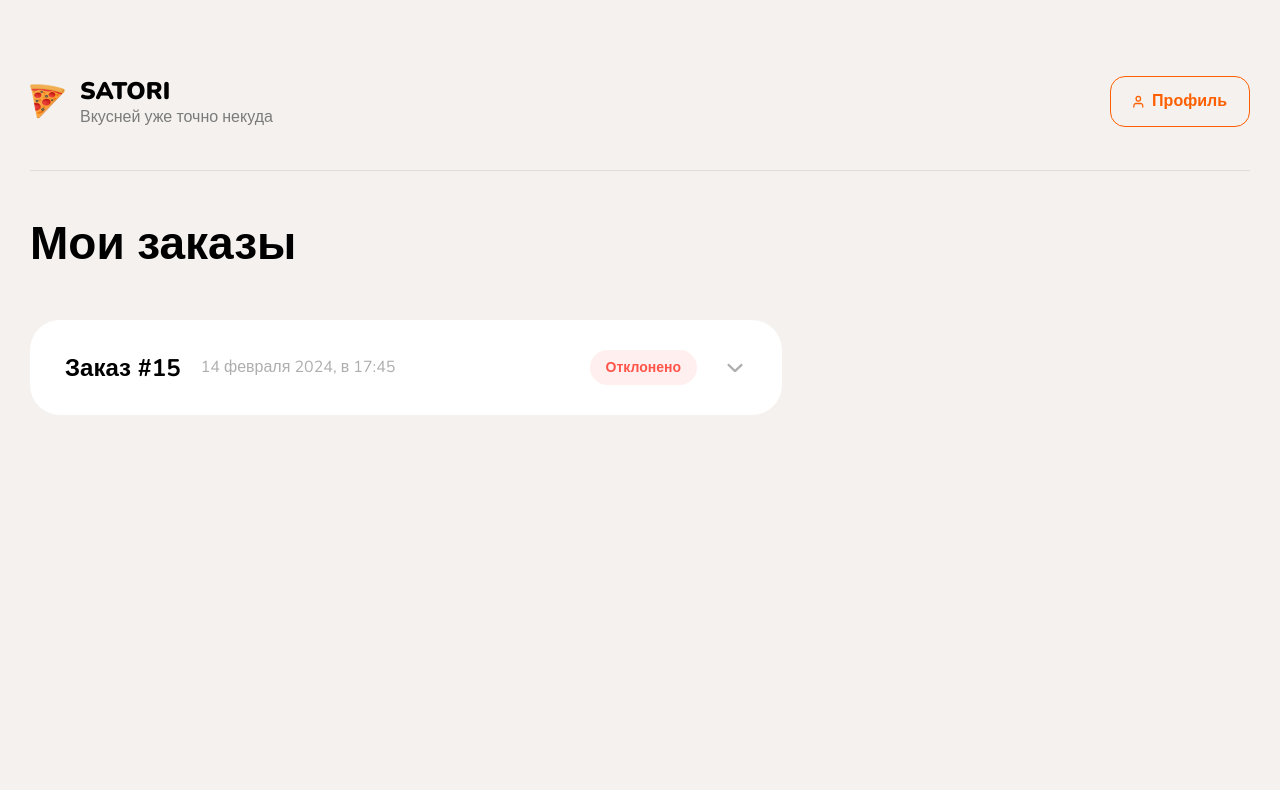
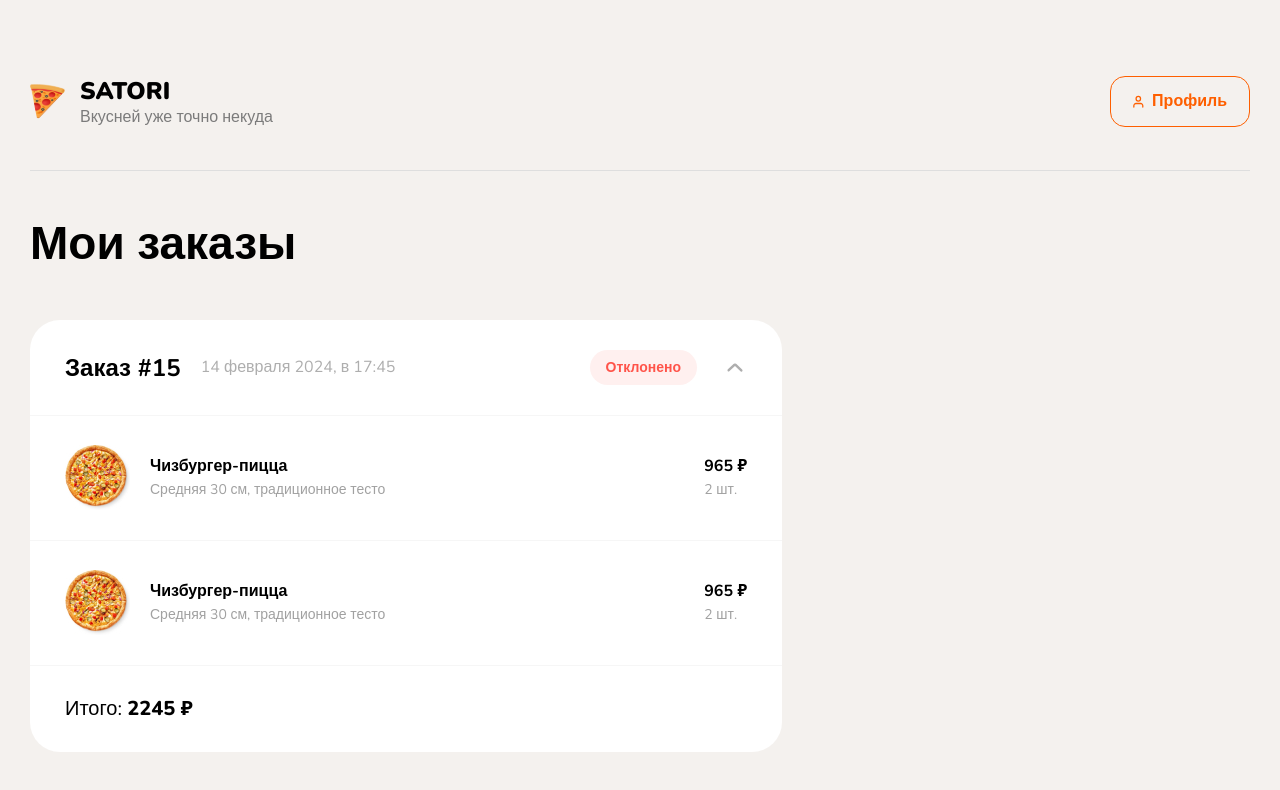
Before and after one commit to tulepbergenov/satori-app, a Next.js app: page /my-orders in a window 1280 px wide. Both pictures are taken after a click on the button "Подробнее о заказе #15". Shown: the top 790 px of the page. Built offline with nearby package versions, Linux system fonts and the light colour scheme; no server answers; what tailwindcss-text-rendering would draw is missing.

Commit message:
feat(my-orders): up order

```diff
--- a/app/(cart)/my-orders/_components/OrderItem/OrderItem.tsx
+++ b/app/(cart)/my-orders/_components/OrderItem/OrderItem.tsx
@@ -1,19 +1,28 @@
+"use client";
+
 import { ArrowDownIcon } from "@/_src/shared/icons";
 import { cn } from "@/_src/shared/libs";
+import {
+  Disclosure,
+  DisclosureButton,
+  DisclosurePanel,
+} from "@headlessui/react";
+import Image from "next/image";
 import { forwardRef } from "react";
 import { OrderProps } from "./OrderItem.type";
 
-export const OrderItem = forwardRef<HTMLDivElement, OrderProps>(
+export const OrderItem = forwardRef<HTMLElement, OrderProps>(
   ({ className, ...props }, ref) => {
     return (
-      <article
-        className={cn(
-          "flex w-full items-center justify-between rounded-[30px] bg-white px-[35px] py-[30px]",
-          className,
-        )}
+      <Disclosure
+        as="article"
+        className={cn("rounded-[30px] bg-white px-[35px] py-[30px]", className)}
         ref={ref}
         {...props}
       >
+        {({ open }) => (
+          <>
+            <div className="flex w-full items-center justify-between">
               <div className="flex items-center gap-x-[20px]">
                 <span className="text-[24px] font-bold leading-[32px]">
                   Заказ #15
@@ -26,16 +35,98 @@ export const OrderItem = forwardRef<HTMLDivElement, OrderProps>(
                 <span className="rounded-[20px] bg-[#FFF0EF] px-[16px] py-[8px] text-[14px] font-semibold leading-[19px] text-[#FF544A]">
                   Отклонено
                 </span>
-          <button
-            aria-label="Подробнее о заказе #16"
+                <DisclosureButton
+                  aria-label="Подробнее о заказе #15"
                   className="flex size-[24px] items-center justify-center text-[#AEAEAE] transition-opacity duration-300 ease-in-out active:opacity-50 [@media(hover:hover)]:hover:opacity-50"
                   title="Подробнее о заказе #16"
                   type="button"
                 >
-            <ArrowDownIcon className="h-auto w-[16px]" />
-          </button>
+                  <ArrowDownIcon
+                    className={cn(
+                      "h-auto w-[16px] transition-transform duration-300 ease-in-out",
+                      {
+                        ["rotate-180 transform"]: open,
+                      },
+                    )}
+                  />
+                </DisclosureButton>
+              </div>
+            </div>
+            <DisclosurePanel>
+              <ul className="flex flex-col pt-[30px]">
+                <li className="flex">
+                  <article className="relative flex w-full items-center justify-between py-[30px] pt-[30px] before:absolute before:-left-[35px] before:top-0 before:h-px before:w-[calc(100%+70px)] before:bg-[#F6F6F6] before:content-['']">
+                    <div className="flex items-center gap-x-[20px]">
+                      <div className="flex size-[65px] items-center justify-center">
+                        <Image
+                          alt="Пицца «Чизбургер»"
+                          className="h-auto w-full"
+                          height={65}
+                          src="/imgs/mock-item-cover.jpg"
+                          width={65}
+                        />
+                      </div>
+                      <div className="flex flex-col gap-y-[3px]">
+                        <span className="text-[16px] font-bold leading-[21px]">
+                          Чизбургер-пицца
+                        </span>
+                        <span className="text-[14px] font-normal leading-[19px] text-[#A1A1A1]">
+                          Средняя 30 см, традиционное тесто
+                        </span>
+                      </div>
+                    </div>
+                    <div className="flex flex-col gap-y-[3px]">
+                      <span className="text-[16px] font-bold leading-[21px]">
+                        965 ₽
+                      </span>
+                      <span className="text-[14px] font-normal leading-[19px] text-[#A1A1A1]">
+                        2 шт.
+                      </span>
                     </div>
                   </article>
+                </li>
+                <li className="flex">
+                  <article className="relative flex w-full items-center justify-between py-[30px] pt-[30px] before:absolute before:-left-[35px] before:top-0 before:h-px before:w-[calc(100%+70px)] before:bg-[#F6F6F6] before:content-['']">
+                    <div className="flex items-center gap-x-[20px]">
+                      <div className="flex size-[65px] items-center justify-center">
+                        <Image
+                          alt="Пицца «Чизбургер»"
+                          className="h-auto w-full"
+                          height={65}
+                          src="/imgs/mock-item-cover.jpg"
+                          width={65}
+                        />
+                      </div>
+                      <div className="flex flex-col gap-y-[3px]">
+                        <span className="text-[16px] font-bold leading-[21px]">
+                          Чизбургер-пицца
+                        </span>
+                        <span className="text-[14px] font-normal leading-[19px] text-[#A1A1A1]">
+                          Средняя 30 см, традиционное тесто
+                        </span>
+                      </div>
+                    </div>
+                    <div className="flex flex-col gap-y-[3px]">
+                      <span className="text-[16px] font-bold leading-[21px]">
+                        965 ₽
+                      </span>
+                      <span className="text-[14px] font-normal leading-[19px] text-[#A1A1A1]">
+                        2 шт.
+                      </span>
+                    </div>
+                  </article>
+                </li>
+              </ul>
+              <div className="relative pt-[30px] before:absolute before:-left-[35px] before:top-0 before:h-px before:w-[calc(100%+70px)] before:bg-[#F6F6F6] before:content-['']">
+                <span className="text-[20px] font-normal leading-[27px]">
+                  <span>Итого: </span>
+                  <span className="font-extrabold">2245 ₽</span>
+                </span>
+              </div>
+            </DisclosurePanel>
+          </>
+        )}
+      </Disclosure>
     );
   },
 );
--- a/app/(cart)/my-orders/_components/OrderItem/OrderItem.type.ts
+++ b/app/(cart)/my-orders/_components/OrderItem/OrderItem.type.ts
@@ -1,3 +1,4 @@
 import { DivProps } from "@/_src/shared/types";
+import { DisclosureProps } from "@headlessui/react";
 
-export type OrderProps = DivProps;
+export type OrderProps = DisclosureProps & Omit<DivProps, "ref">;
--- a/package.json
+++ b/package.json
@@ -9,6 +9,7 @@
     "lint": "next lint"
   },
   "dependencies": {
+    "@headlessui/react": "^2.1.2",
     "clsx": "^2.1.1",
     "next": "14.2.5",
     "react": "^18",
```
Also changed, not shown: public/imgs/mock-item-cover.jpg (added), 1 other file (tests, documents, lock files or other folders). Lines whose indentation alone changed are shown as unchanged.
